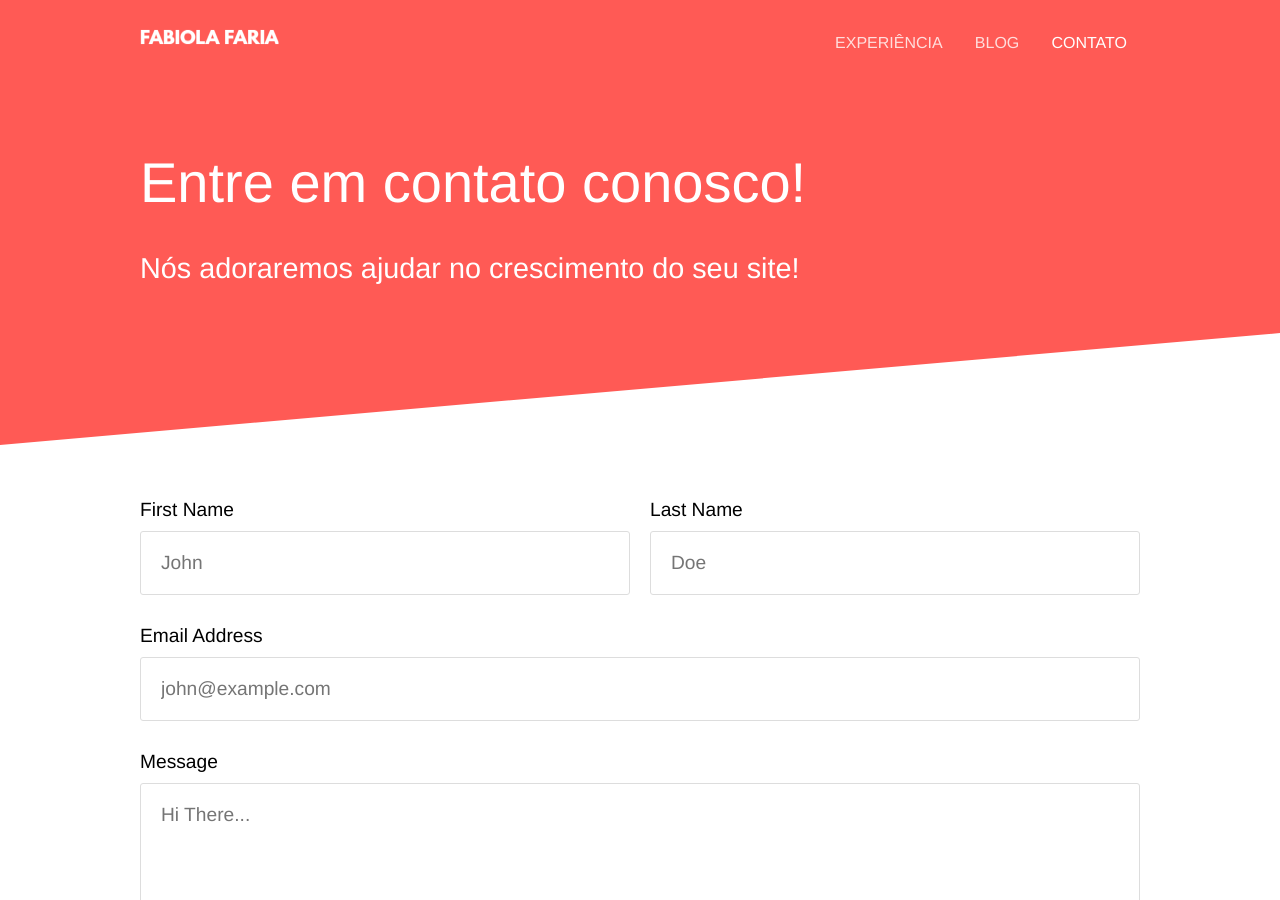
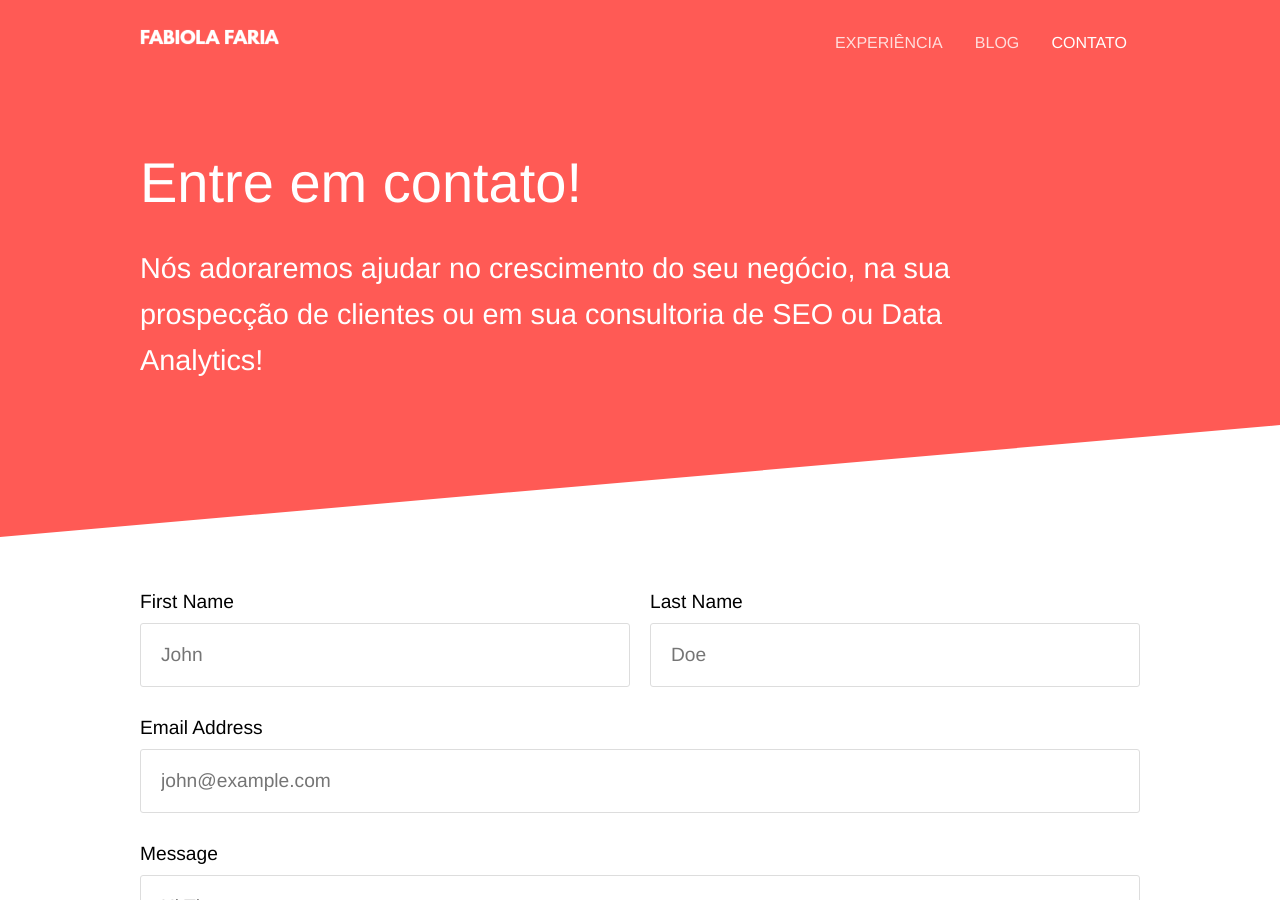
Before and after one commit to seoanalytics/seoanalytics.github.io, a Jekyll site: the page built from contact.html, in a window 1280 px wide and 900 px high. Built offline with Jekyll 4.4.1, drawn with Linux system fonts in a browser that asks for light colours.

Commit message:
Updated 'contact.html' via CloudCannon

```diff
--- a/contact.html
+++ b/contact.html
@@ -1,7 +1,7 @@
 ---
 title: Contact
-heading: Entre em contato conosco!
-subtitle: Nós adoraremos ajudar no crescimento do seu site!
+heading: Entre em contato!
+subtitle: Nós adoraremos ajudar no crescimento do seu negócio, na sua prospecção de clientes ou em sua consultoria de SEO ou Data Analytics!
 map:
   latitude:
   longitude:
```
